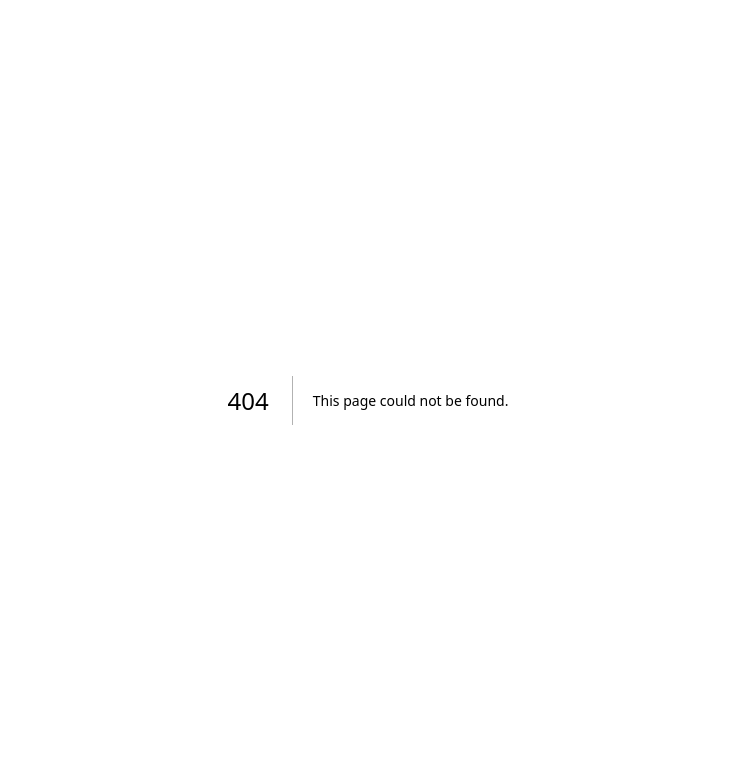
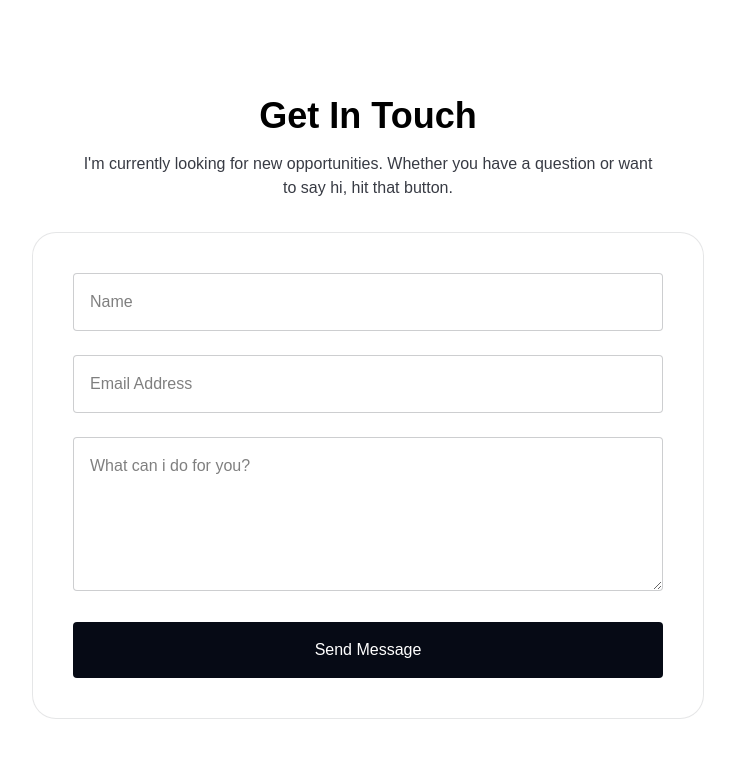
Before and after one commit to Kijedev/david-obioha, a Next.js app: page /Contact in a window 1280 px wide. Before the commit this address had no page. Shown: the top 758 px of the page, without its empty margins (272-1007 px from the left). Built offline with nearby package versions, Linux system fonts and the light colour scheme.

Commit message:
Added the contact functionality

```diff
--- /dev/null
+++ b/app/Contact/page.tsx
@@ -0,0 +1,123 @@
+"use client";
+
+import { useState, useEffect } from "react";
+import { motion } from "framer-motion";
+import { section } from "framer-motion/client";
+
+export default function ContactPage() {
+    const [form, setForm] = useState({
+        name: "",
+        email: "",
+        message: "",
+    });
+
+    const [loading, setLoading] = useState(false);
+    const [status, setStatus] = useState("");
+
+    const handleChange = (
+        e: React.ChangeEvent<HTMLInputElement | HTMLTextAreaElement>
+    ) => {
+        setForm({ ...form, [e.target.name]: e.target.value });
+    };
+
+    const handleSubmit = async (e: React.FormEvent) => {
+        e.preventDefault();
+        setLoading(true);
+        setStatus("");
+
+        const res = await fetch("/api/contact", {
+            method: "POST",
+            body: JSON.stringify(form),
+        });
+
+        const data = await res.json();
+
+        if (res.ok) {
+            setStatus("Thank you for your Message, I'll get back to you soon. 🎉");
+            setForm({ name: "", email: "", message: "" });
+        } else {
+            setStatus(data.error || "Something went wrong.");
+        }
+
+        setLoading(false);
+    };
+
+    useEffect(() => {
+        if (status) {
+            const timer = setTimeout(() => {
+                setStatus("");
+            }, 3000);
+
+            return () => clearTimeout(timer);
+        }
+    }, [status]);
+
+
+    return (
+        <section>
+            <div className="relative">
+                {status && (
+                    <div className="absolute top-10 z-50 right-10 bg-white text-[#060A15] px-6 py-3 rounded-md shadow-sm animate-slide-in">
+                        {status}
+                    </div>
+                )}
+            </div>
+            <main className="min-h-screen bg-[#fff] text-black px-2 md:px-20 py-24 flex flex-col items-center justify-center">
+                <h1 className="text-4xl font-bold mb-4">Get In Touch</h1>
+                <p className="text-[#060A15]/80 mb-8 text-center max-w-xl">
+                    I'm currently looking for new opportunities. Whether you have a question or want to say hi, hit that button.
+                </p>
+                <motion.div
+                    initial={{ opacity: 0, y: 60 }}
+                    animate={{ opacity: 1, y: 0 }}
+                    transition={{ duration: 0.8 }}
+                    className="w-full max-w-2xl bg-[#F8F8F8]/5 border border-[#060A15]/10 rounded-3xl p-6 lg:p-10"
+                >
+
+
+                    <form onSubmit={handleSubmit} className="space-y-6">
+                        <input
+                            type="text"
+                            name="name"
+                            placeholder="Name"
+                            value={form.name}
+                            onChange={handleChange}
+                            className="w-full p-4 rounded-sm bg-white/10 border border-[#060A15]/20 focus:outline-none focus:border-indigo-500 transition"
+                            required
+                        />
+
+                        <input
+                            type="email"
+                            name="email"
+                            placeholder="Email Address"
+                            value={form.email}
+                            onChange={handleChange}
+                            className="w-full p-4 rounded-sm bg-white/10 border border-[#060A15]/20 focus:outline-none focus:border-indigo-500 transition"
+                            required
+                        />
+
+                        <textarea
+                            name="message"
+                            placeholder="What can i do for you?"
+                            rows={5}
+                            value={form.message}
+                            onChange={handleChange}
+                            className="w-full p-4 rounded-sm bg-white/10 border border-[#060A15]/20 focus:outline-none focus:border-indigo-500 transition"
+                            required
+                        />
+
+                        <button
+                            type="submit"
+                            disabled={loading}
+                            className="w-full bg-[#060A15] hover:bg-[#060A15]/80 text-white p-4 rounded-sm cursor-pointer transition disabled:opacity-50"
+                        >
+                            {loading ? "Sending..." : "Send Message"}
+                        </button>
+                    </form>
+
+
+                </motion.div>
+            </main>
+        </section>
+    );
+}
--- a/app/Homepage/page.tsx
+++ b/app/Homepage/page.tsx
@@ -16,6 +16,7 @@ import HorizontalScrolling from "../Section/GSAPS/HorizontalScrolling/page";
 import Link from "next/link";
 import Footer from "../Section/Footer/page";
 import { motion } from "framer-motion";
+import Contact from "../Contact/page";
 
 export default function page() {
     return (
@@ -115,6 +116,7 @@ export default function page() {
                 <Projects />
                 <Skills />
                 <Experience />
+                <Contact />
                 <Footer />
             </div>
         </main>
--- /dev/null
+++ b/app/api/contact/route.ts
@@ -0,0 +1,43 @@
+import { NextResponse } from "next/server";
+import nodemailer from "nodemailer";
+
+export async function POST(req: Request) {
+  try {
+    const { name, email, message } = await req.json();
+
+    if (!name || !email || !message) {
+      return NextResponse.json(
+        { error: "All fields are required." },
+        { status: 400 }
+      );
+    }
+
+    const transporter = nodemailer.createTransport({
+      service: "gmail",
+      auth: {
+        user: process.env.EMAIL_USER,
+        pass: process.env.EMAIL_PASS,
+      },
+    });
+
+    await transporter.sendMail({
+      from: `"${name}" <${email}>`,
+      to: process.env.EMAIL_USER,
+      subject: "New Message From your Website",
+      html: `
+        <h3>New Message</h3>
+        <p><strong>Name:</strong> ${name}</p>
+        <p><strong>Email:</strong> ${email}</p>
+        <p><strong>Message:</strong></p>
+        <p>${message}</p>
+      `,
+    });
+
+    return NextResponse.json({ success: true });
+  } catch (error) {
+    return NextResponse.json(
+      { error: "Something went wrong." },
+      { status: 500 }
+    );
+  }
+}
--- a/app/globals.css
+++ b/app/globals.css
@@ -2,8 +2,7 @@
 
 body {
   background: "white";
-  font-family: 'Poppins', sans-serif;
-
+  font-family: "Poppins", sans-serif;
 }
 
 @keyframes modalFade {
@@ -18,5 +17,20 @@ body {
 }
 
 .animate-modal {
-  animation: modalFade 0.3s ease-out forwards;
+  animation: modalFade 0.8s ease-out forwards;
 }
+
+@keyframes slideIn {
+  from {
+    opacity: 0;
+    transform: translateY(-10px) translateX(10px);
+  }
+  to {
+    opacity: 1;
+    transform: translateY(0) translateX(0);
+  }
+}
+
+.animate-slide-in {
+  animation: slideIn 0.3s ease-out forwards;
+}
--- a/package.json
+++ b/package.json
@@ -14,6 +14,7 @@
     "framer-motion": "^12.34.0",
     "gsap": "^3.14.2",
     "next": "16.1.6",
+    "nodemailer": "^8.0.1",
     "react": "19.2.3",
     "react-dom": "19.2.3",
     "react-icons": "^5.5.0"
@@ -21,6 +22,7 @@
   "devDependencies": {
     "@tailwindcss/postcss": "^4",
     "@types/node": "^20",
+    "@types/nodemailer": "^7.0.10",
     "@types/react": "^19",
     "@types/react-dom": "^19",
     "eslint": "^9",
```
Also changed, not shown: 1 other file (tests, documents, lock files or other folders).
